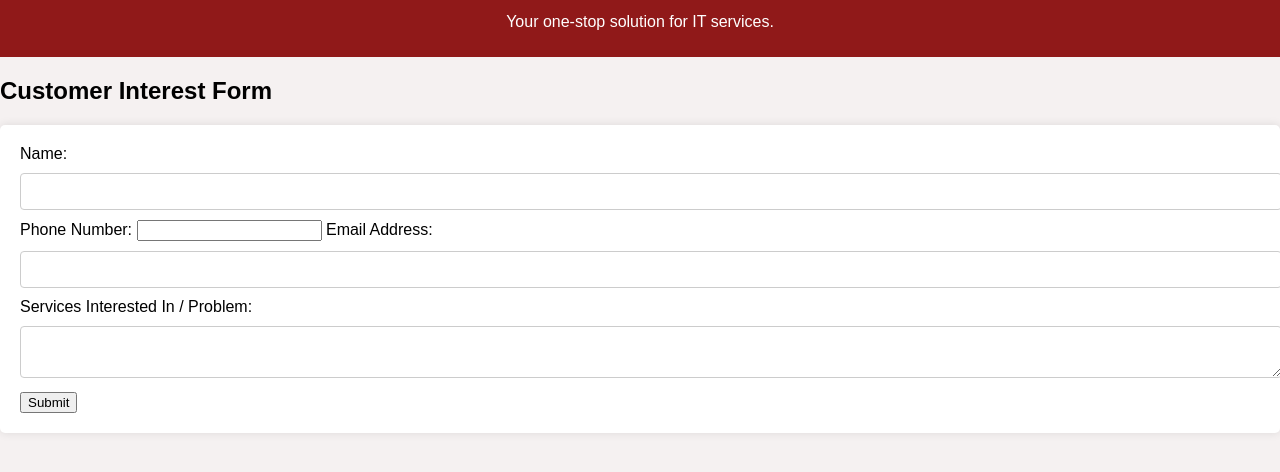
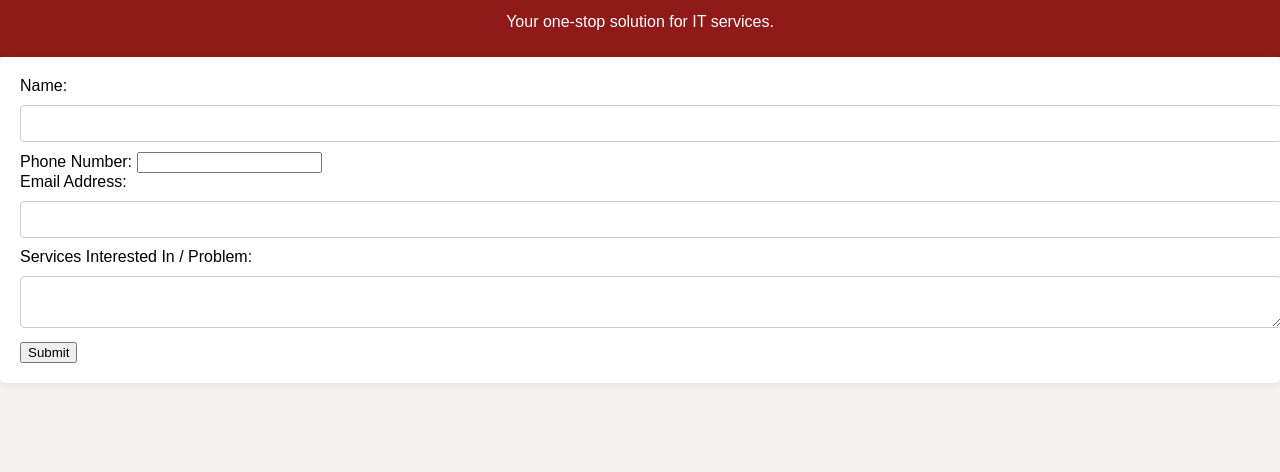
Before and after one commit to Mpezzatta72/kill-9-it-solutions, a website: page index.html in a window 1280 px wide. Shown: the part 50-522 px from the top of the page. Drawn offline with Linux system fonts and the light colour scheme.

Commit message:
Update index.html
Changing the form to fit the page better

```diff
--- a/index.html
+++ b/index.html
@@ -12,24 +12,29 @@
         <p>Your one-stop solution for IT services.</p>
     </header>
     <main>
-        <section>
-            <h2>Customer Interest Form</h2>
         <form id="interestForm">
+    <div class="form-group">
         <label for="name">Name:</label>
         <input type="text" id="name" name="name" required>
+    </div>
 
+    <div class="form-group">
         <label for="phone">Phone Number:</label>
         <input type="tel" id="phone" name="phone" required>
+    </div>
 
+    <div class="form-group">
         <label for="email">Email Address:</label>
         <input type="email" id="email" name="email" required>
+    </div>
 
+    <div class="form-group">
         <label for="services">Services Interested In / Problem:</label>
         <textarea id="services" name="services" required></textarea>
+    </div>
 
     <button type="submit">Submit</button>
 </form>
-        </section>
     </main>
     <script src="scripts/main.js"></script>
 </body>
```
Lines whose indentation alone changed are shown as unchanged.
